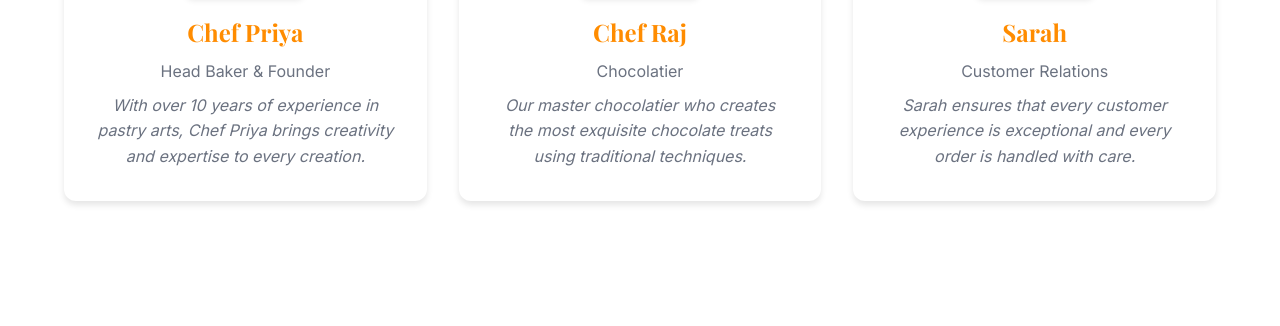
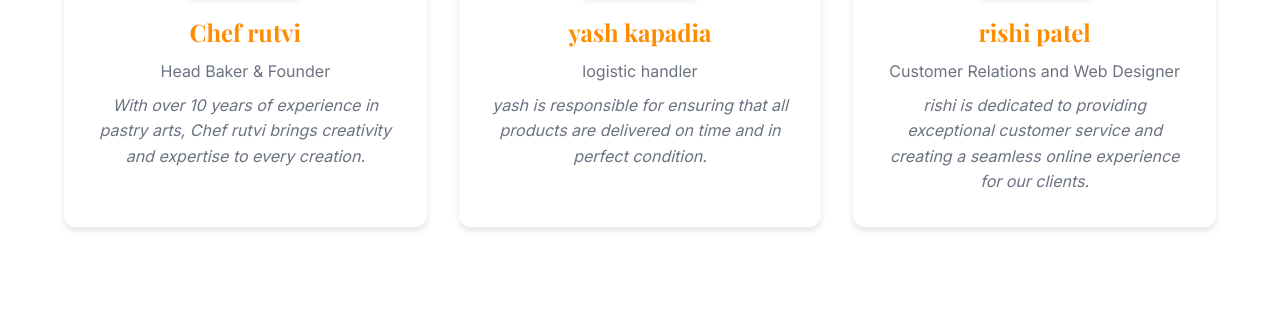
Before and after one commit to RISHIPATEL04/kanha-bakes, a website: page about.html in a window 1280 px wide. Shown: the part 2109-2435 px from the top of the page. Drawn offline with nearby package versions, Linux system fonts and the light colour scheme.

Commit message:
some name changes

```diff
--- a/about.html
+++ b/about.html
@@ -125,24 +125,22 @@
                 <div class="team-grid">
                     <div class="team-member">
                         <div class="member-image">👩‍🍳</div>
-                        <h3>Chef Priya</h3>
+                        <h3>Chef rutvi</h3>
                         <p>Head Baker & Founder</p>
-                        <p>With over 10 years of experience in pastry arts, Chef Priya brings creativity and expertise
+                        <p>With over 10 years of experience in pastry arts, Chef rutvi brings creativity and expertise
                             to every creation.</p>
                     </div>
                     <div class="team-member">
                         <div class="member-image">👨‍🍳</div>
-                        <h3>Chef Raj</h3>
-                        <p>Chocolatier</p>
-                        <p>Our master chocolatier who creates the most exquisite chocolate treats using traditional
-                            techniques.</p>
+                        <h3> yash kapadia</h3>
+                        <p>logistic handler</p>
+                        <p> yash is responsible for ensuring that all products are delivered on time and in perfect condition.</p>
                     </div>
                     <div class="team-member">
                         <div class="member-image">👩‍💼</div>
-                        <h3>Sarah</h3>
-                        <p>Customer Relations</p>
-                        <p>Sarah ensures that every customer experience is exceptional and every order is handled with
-                            care.</p>
+                        <h3>rishi patel</h3>
+                        <p>Customer Relations and Web Designer</p>
+                        <p>rishi is dedicated to providing exceptional customer service and creating a seamless online experience for our clients.</p>
                     </div>
                 </div>
             </div>
```
